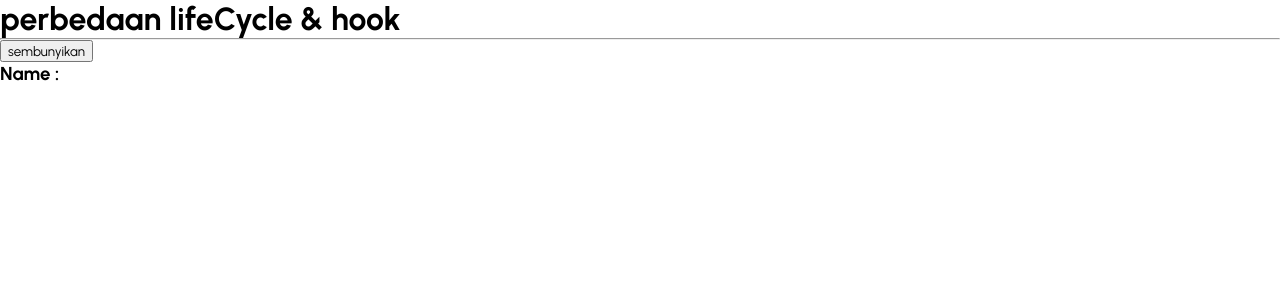
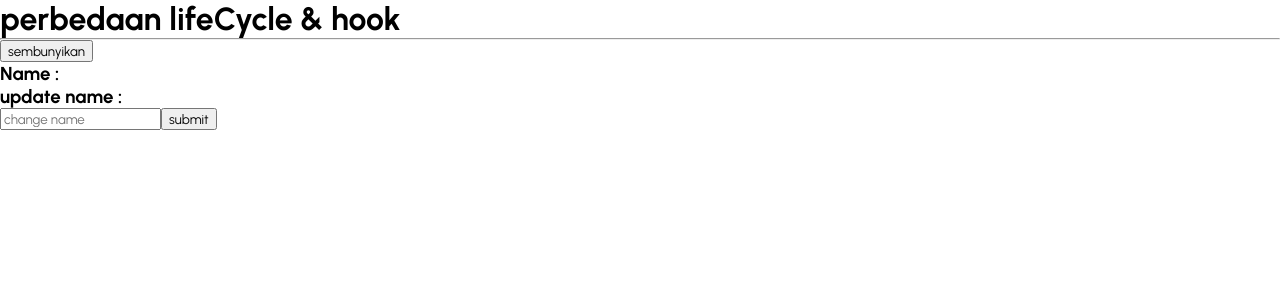
Before and after one commit to Soe-Hok-Gie/hookdasar, a React (Create React App) app: page / in a window 1280 px wide. Shown: the top 300 px of the page. Built offline with nearby package versions, Linux system fonts and the light colour scheme; no server answers.

Commit message:
copy form dari lifecycle class dan rubah dgn aturan hook useState

```diff
--- a/src/components/belajaruseffect/Lifecyclehook.jsx
+++ b/src/components/belajaruseffect/Lifecyclehook.jsx
@@ -14,9 +14,21 @@ const Lifecyclehook = () => {
         });
     },[])
 
+    // hendleSubmit = (event) =>{
+    //     event.preventDefault();
+    // }
+
     return (
         <div>
         <h3>Name : {name}</h3>
+        <h3> update name :</h3>
+                {/* <form onSubmit={(event)=> hendleSubmit(event)}> */}
+                <form>
+                    <input type="text" placeholder="change name" name="name"
+                    onChange={(event) => setIsupdate(event.target.value)}
+                />
+                <button type="submit">submit</button>
+                </form>
         </div>
     )
 }
```
